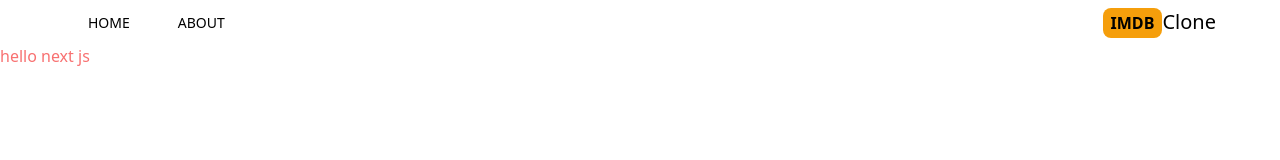
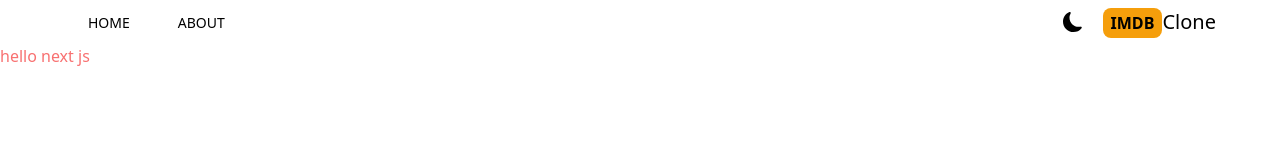
Before and after one commit to ijazkhan101/Build-Projects-with-Nextjs-and-Reactjs-full-stack, a Next.js app in the folder imdb/: page / in a window 1280 px wide. Shown: the top 160 px of the page. Built offline with nearby package versions, Linux system fonts and the light colour scheme.

Commit message:
dark mode
dark mode

```diff
--- a/imdb/package.json
+++ b/imdb/package.json
@@ -12,6 +12,7 @@
     "eslint": "8.36.0",
     "eslint-config-next": "13.2.4",
     "next": "13.2.4",
+    "next-themes": "^0.2.1",
     "react": "18.2.0",
     "react-dom": "18.2.0",
     "react-icons": "^4.8.0"
--- /dev/null
+++ b/imdb/src/app/Providers.jsx
@@ -0,0 +1,13 @@
+'use client';
+
+import { ThemeProvider } from "next-themes";
+import React from "react";
+
+export default function Providers({ children }) {
+  return <ThemeProvider enableSystem={true} attribute='class'>
+    <div>
+{children}
+    </div>
+
+    </ThemeProvider>;
+}
--- /dev/null
+++ b/imdb/src/app/components/DarkModeSwitch.jsx
@@ -0,0 +1,31 @@
+"use client";
+
+import React, { useEffect, useState } from "react";
+import { MdLightMode } from "react-icons/md";
+import { BsFillMoonFill } from "react-icons/bs";
+import { useTheme } from "next-themes";
+
+export default function DarkModeSwitch() {
+  const { systemTheme, theme, setTheme } = useTheme();
+  const [ mounted, setMounted ] = useState(false);
+  useEffect(() => setMounted(true), []);
+
+  const currentTheme = theme == "system" ? systemTheme : theme;
+
+  return (
+    <>
+      {mounted &&
+        (currentTheme === "dark" ? (
+          <MdLightMode
+            className="text-xl cursor-pointer hover:text-amber-500 "
+            onClick={() => setTheme("light")}
+          />
+        ) : (
+          <BsFillMoonFill
+            className="text-xl cursor-pointer hover:text-amber-500 "
+            onClick={() => setTheme("dark")}
+          />
+        ))}
+    </>
+  );
+}
--- a/imdb/src/app/components/Header.jsx
+++ b/imdb/src/app/components/Header.jsx
@@ -2,6 +2,7 @@
 import {AiFillHome} from 'react-icons/ai';
 import {AiFillInfoCircle} from 'react-icons/ai';
 import Link from "next/link";
+import DarkModeSwitch from "./DarkModeSwitch";
 
 export default function  Header(){
     return (
@@ -15,7 +16,8 @@
 
         </div>
 
-        <div className="">
+        <div className="flex items-center space-x-5">
+        <DarkModeSwitch />
             <Link href='/'>
                 <h2>
                     <span className="font-bold bg-amber-500 py-1 px-2 rounded-lg">IMDB</span>
--- a/imdb/src/app/layout.jsx
+++ b/imdb/src/app/layout.jsx
@@ -1,5 +1,7 @@
 import "./globals.css";
 import Header from "./components/Header";
+import Providers from "./Providers";
+
 export const metadata = {
   title: "Create Next App",
   description: "Generated by create next app",
@@ -9,12 +11,14 @@
   return (
     <html lang="en">
       <body>
-        { /* Header */}
-        <Header />
-        { /* Navbar */}
+        <Providers>
+          {/* Header */}
+          <Header />
+          {/* Navbar */}
 
-        { /* SearchBox */}
-        {children}
+          {/* SearchBox */}
+          {children}
+        </Providers>
       </body>
     </html>
   );
--- a/imdb/tailwind.config.js
+++ b/imdb/tailwind.config.js
@@ -12,4 +12,5 @@
     extend: {},
   },
   plugins: [],
+  darkMode: 'class'
 }
```
Also changed, not shown: 1 other file (tests, documents, lock files or other folders).
